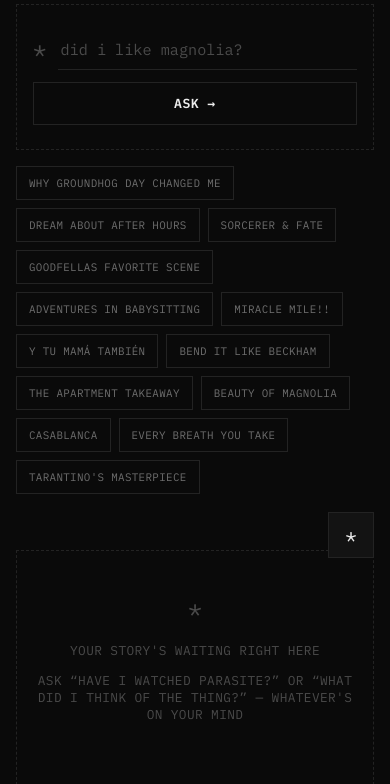
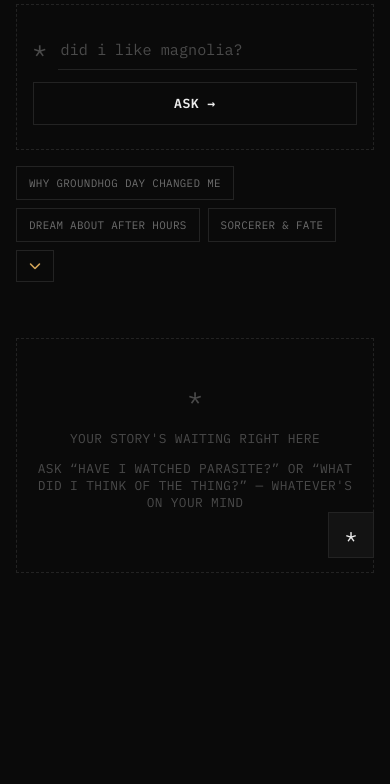
Before and after one commit to ShiiiivanshSingh/Ask-My-Watchlist-, a Flask app: page / in a window 390 px wide. Shown: the part 266-1050 px from the top of the page. After the commit the page ends 839 px from the top, so only its background shows below. Run offline with Flask 3, Linux system fonts and the light colour scheme.

Commit message:
Add collapsible quick suggestions with toggle arrow for mobile screens

```diff
--- a/static/app.js
+++ b/static/app.js
@@ -272,6 +272,17 @@ function finishTicket(refs, result) {
 
 // ── Quick buttons ─────────────────────────────────────────────────────────────
 
+const quickRow = document.getElementById("quick-row");
+const quickToggle = document.getElementById("quick-toggle");
+
+if (quickToggle && quickRow) {
+  quickToggle.addEventListener("click", () => {
+    const isExpanded = quickRow.classList.toggle("expanded");
+    quickToggle.setAttribute("aria-label", isExpanded ? "Show fewer suggestions" : "Show more suggestions");
+    quickToggle.setAttribute("title", isExpanded ? "Show fewer suggestions" : "Show more suggestions");
+  });
+}
+
 document.querySelectorAll(".quick-btn").forEach((btn) => {
   btn.addEventListener("click", () => {
     input.value = btn.dataset.query;
--- a/static/style.css
+++ b/static/style.css
@@ -309,6 +309,38 @@ main {
 .quick-btn:hover {
   color: var(--text);
   border-color: var(--text-muted);
+}
+
+.quick-toggle-btn {
+  display: none;
+  background: transparent;
+  border: 1px solid var(--rule);
+  color: var(--amber);
+  font-family: 'IBM Plex Mono', monospace;
+  font-size: 0.7rem;
+  letter-spacing: 0.03em;
+  padding: 7px 11px;
+  cursor: pointer;
+  align-items: center;
+  justify-content: center;
+  gap: 6px;
+  transition: color 0.12s ease, border-color 0.12s ease, background-color 0.12s ease;
+}
+
+.quick-toggle-btn:hover {
+  color: var(--text);
+  border-color: var(--amber);
+  background: rgba(214, 167, 90, 0.08);
+}
+
+.quick-toggle-btn .toggle-icon {
+  display: inline-block;
+  font-size: 0.75rem;
+  transition: transform 0.2s ease;
+}
+
+.quick-row.expanded .quick-toggle-btn .toggle-icon {
+  transform: rotate(180deg);
 }
 
 .empty-state {
@@ -765,6 +797,16 @@ main {
     bottom: 20px;
     right: 16px;
   }
+
+  /* Quick row: on mobile only show first 3 items unless expanded */
+  .quick-toggle-btn {
+    display: inline-flex;
+    padding: 9px 12px;
+  }
+
+  .quick-row:not(.expanded) .quick-btn:nth-child(n+4) {
+    display: none;
+  }
 }
 
 @media (max-width: 560px) {
--- a/templates/index.html
+++ b/templates/index.html
@@ -60,7 +60,7 @@
           </form>
         </section>
 
-        <section class="quick-row">
+        <section class="quick-row" id="quick-row">
           <button class="quick-btn" data-query="why do i call groundhog day the movie that changed me as a person">WHY
             GROUNDHOG DAY CHANGED ME</button>
 
@@ -96,6 +96,10 @@
 
           <button class="quick-btn"
             data-query="why do i think tarantino's masterpiece is inglourious basterds">TARANTINO'S MASTERPIECE</button>
+
+          <button id="quick-toggle" class="quick-toggle-btn" aria-label="Show more suggestions" title="Show more suggestions">
+            <i class="fa-solid fa-chevron-down toggle-icon"></i>
+          </button>
         </section>
 
         <div id="tickets" aria-live="polite"></div>
```
